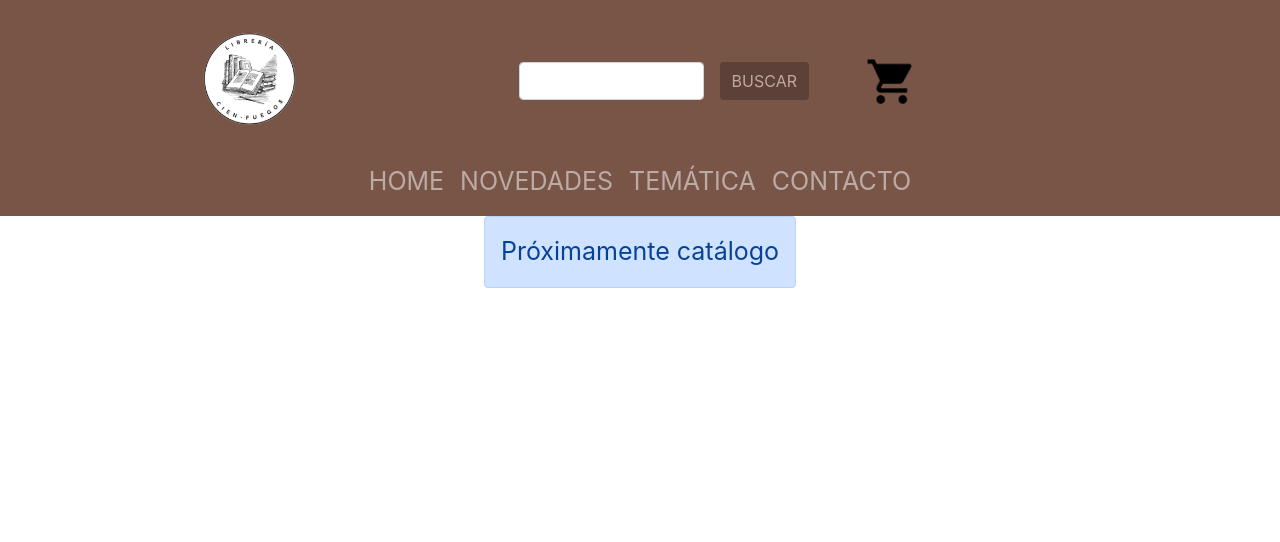
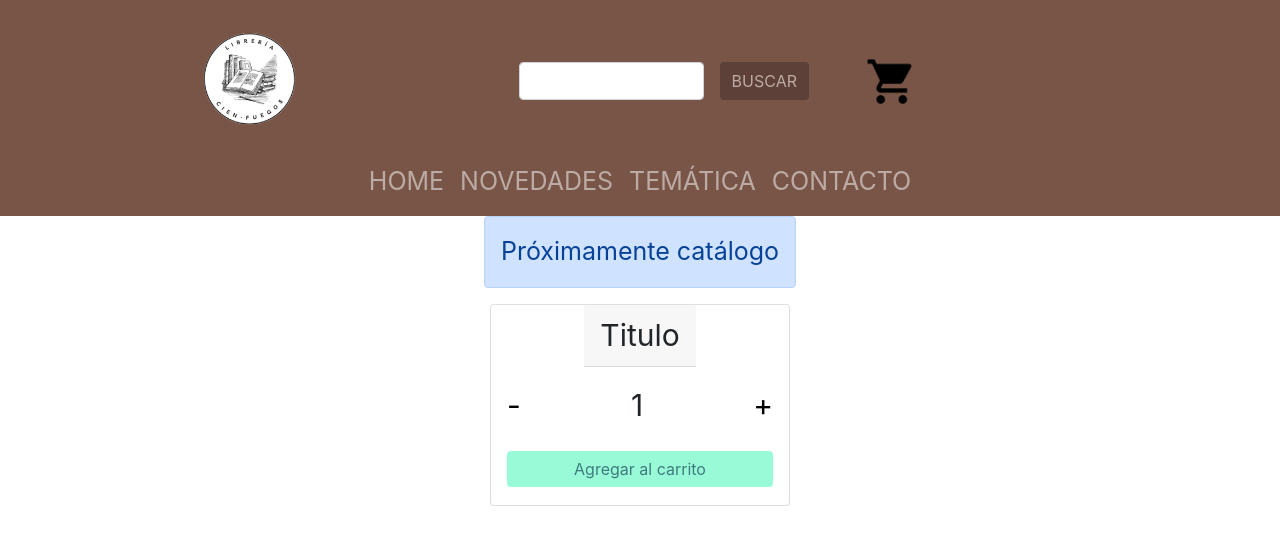
Before and after one commit to HernanFranco96/Proyecto-React-Libreria, a React (Vite) app in the folder libreria/: page / in a window 1280 px wide. Shown: the top 542 px of the page. Built offline with nearby package versions, Linux system fonts and the light colour scheme.

Commit message:
Desafio - contador con boton

```diff
--- a/libreria/src/App.css
+++ b/libreria/src/App.css
@@ -1,6 +1,5 @@
 
 .App-header {
-  min-height: 100vh;
   display: flex;
   flex-direction: column;
   align-items: center;
--- a/libreria/src/App.jsx
+++ b/libreria/src/App.jsx
@@ -4,6 +4,8 @@ import 'bootstrap/dist/css/bootstrap.min.css';
 import './components/NavBar/NavBar.css';
 import './views/ItemListContainer'
 import ItemListContainer from './views/ItemListContainer';
+import ItemCount from './components/ItemCount/ItemCount';
+
 
 function App() {
   return (
@@ -12,8 +14,9 @@ function App() {
         <NavBar/>
         <ItemListContainer saludo='Próximamente catálogo'/>
       </header>
+      <ItemCount stock={5} inicio={1}/>
     </div>
   )
 }
 
-export default App
+export default App;
--- a/libreria/src/components/CartWidget/CartWidget.jsx
+++ b/libreria/src/components/CartWidget/CartWidget.jsx
@@ -2,7 +2,7 @@ import './CartWidget.css';
 
 const CartWidget = () => {
     return <>
-        <img src="./src/assets/carrito/carrito.png" class="img-fluid img" alt="carrito_compra"/>
+        <img src="./src/assets/carrito/carrito.png" className="img-fluid img" alt="carrito_compra"/>
     </>;
 };
 
--- /dev/null
+++ b/libreria/src/components/ItemCount/ItemCount.css
@@ -0,0 +1,39 @@
+
+.carta{
+    width: 300px;
+    font-size: 30px;
+
+    display: flex;
+    align-items: center;
+}
+
+.carta .card-body{
+    width: 100%;
+}
+
+.carta .card-body ul{
+    width: 100%;
+    padding: 0;
+    display: flex;
+    flex-direction: row nowrap;
+    justify-content: space-between;
+}
+
+.carta .card-body ul li{
+    list-style-type: none;
+}
+
+.carta .card-body ul li a{
+    text-decoration: none;
+    color: #000;
+}
+
+.carta .card-body #btn{
+    width: 100%;
+    background-color: rgb(153, 250, 216);
+    color: rgb(63, 123, 125) !important;
+}
+
+.carta .card-body #btn:hover{
+    background-color: rgb(67, 196, 151);
+}
--- /dev/null
+++ b/libreria/src/components/ItemCount/ItemCount.jsx
@@ -0,0 +1,44 @@
+import './ItemCount.css';
+import { useState, useEffect } from 'react';
+
+const ItemCount = (props) => {
+
+    const [count, updateCount] = useState(props.inicio);
+
+    const incrementar = () => {
+        (count < props.stock) ? updateCount(count + 1) : alert('No puede adquirir mas productos.');
+    };
+
+    const decrementar = () => {
+        (count > 0) ? updateCount(count - 1) : alert('No hay stock');
+    };
+
+    const onAdd = () => {
+        (count > 0 && count <= 5) ? alert('Usted selecciono un total de: ' + count) : null;
+    };
+
+    useEffect(() => {
+        (count == 0) ? document.getElementById('btn').className = 'btn btn-outline-primary disabled' : document.getElementById('btn').className = 'btn btn-outline-primary';
+    });
+
+    return <>
+        <div className="carta card mx-auto">
+            <div className="card-header">
+                Titulo
+            </div>
+            <div className="card-body">
+                <ul>
+                    <li>
+                        <a href="#" onClick={decrementar}>-</a>
+                    </li>
+                    <li>{count}</li>
+                    <li>
+                        <a href="#" onClick={incrementar}>+</a>
+                    </li>
+                </ul>
+                <button type="button" className="btn btn-outline-primary" id='btn' onClick={onAdd}>Agregar al carrito</button>
+            </div>
+        </div>
+    </>;
+};
+export default ItemCount;
--- a/libreria/src/components/NavBar/NavBar.jsx
+++ b/libreria/src/components/NavBar/NavBar.jsx
@@ -24,7 +24,7 @@ const NavBar = () => {
                 </div>
                 <div className="row row-cols-1">
                     <button className="navbar-toggler" type="button" data-bs-toggle="collapse" data-bs-target="#navbarSupportedContent" aria-controls="navbarSupportedContent" aria-expanded="false" aria-label="Toggle navigation">
-                        <span class="navbar-toggler-icon"></span>
+                        <span className="navbar-toggler-icon"></span>
                     </button>
                     <div className='collapse navbar-collapse' id="navbarSupportedContent">
                         <ul className="navbar-nav mx-auto mb-2 mb-lg-0">
--- a/libreria/src/views/ItemListContainer.jsx
+++ b/libreria/src/views/ItemListContainer.jsx
@@ -1,6 +1,6 @@
 const ItemListContainer = (props) => {
     return <>
-        <div class="alert alert-primary" role="alert">
+        <div className="alert alert-primary" role="alert">
             {props.saludo}
         </div>
     </>;
```
